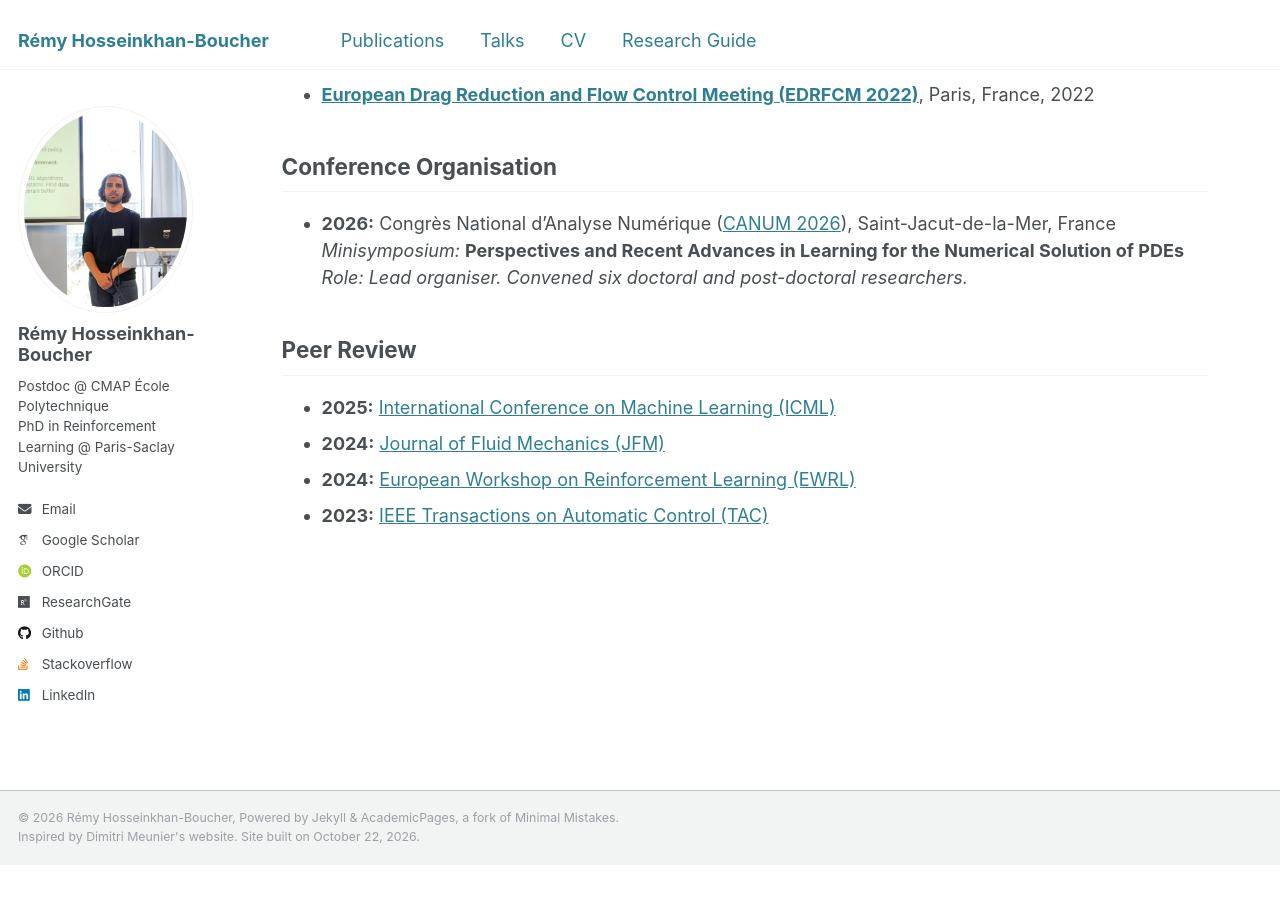
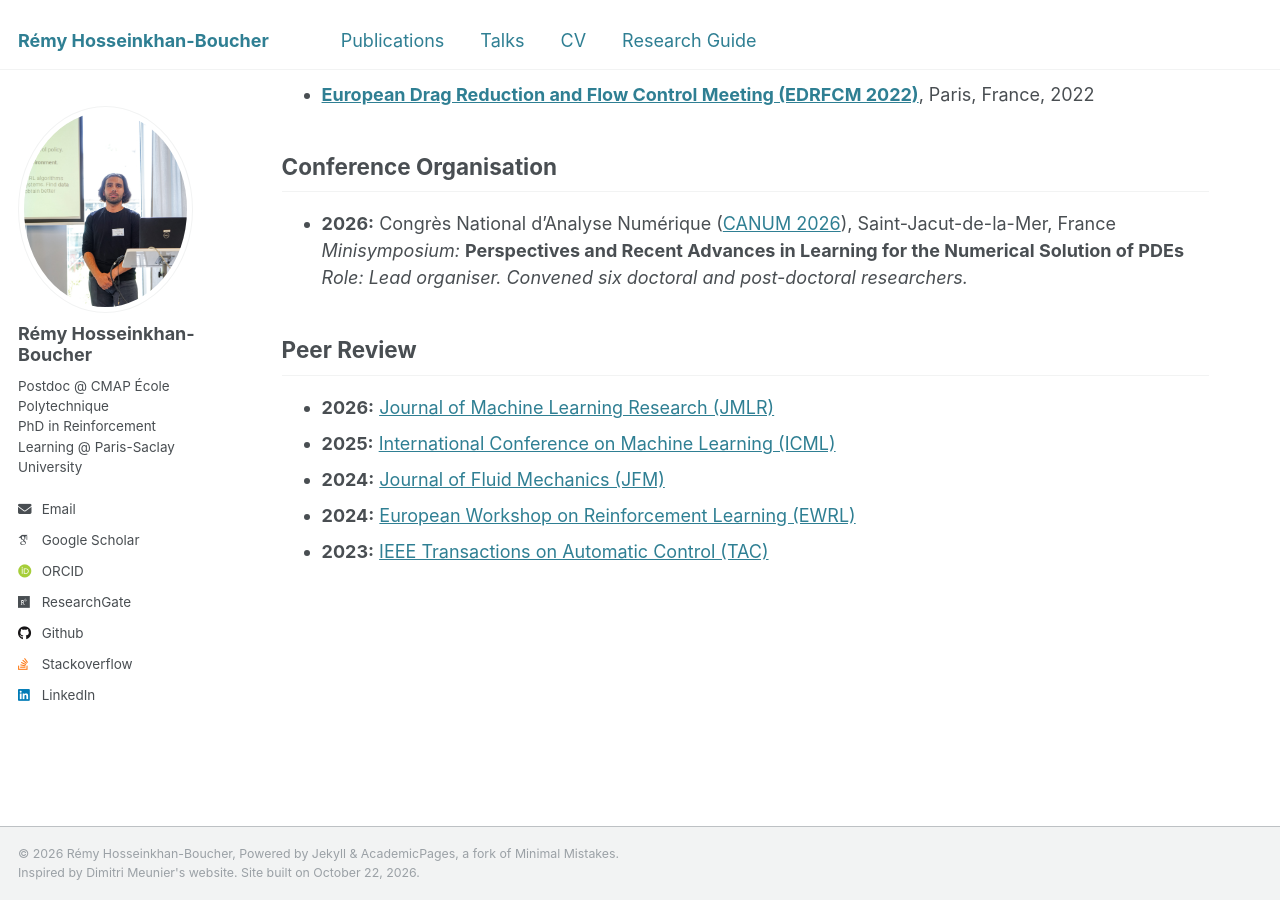
Before and after one commit to ReHoss/rehoss.github.io, a Jekyll site: the page built from _pages/about.md, in a window 1280 px wide and 900 px high, scrolled down 3266 px. Built offline with Jekyll 4.4.1, drawn with Linux system fonts in a browser that asks for light colours; some web fonts are replaced; before the commit the page ends 4130 px from its top, so only the background shows below that.

Commit message:
Peer Review: add the Journal of Machine Learning Research (2026)
Co-Authored-By: Claude Opus 5.5 <noreply@anthropic.com>

```diff
--- a/_pages/about.md
+++ b/_pages/about.md
@@ -129,6 +129,7 @@ I have been a teaching assistant for the following courses:
 
 ## Peer Review
 
+- **2026:** [Journal of Machine Learning Research (JMLR)](https://www.jmlr.org/)
 - **2025:** [International Conference on Machine Learning (ICML)](https://icml.cc/)
 - **2024:** [Journal of Fluid Mechanics (JFM)](https://www.cambridge.org/core/journals/journal-of-fluid-mechanics)
 - **2024:** [European Workshop on Reinforcement Learning (EWRL)](https://ewrl.wordpress.com/)
```
